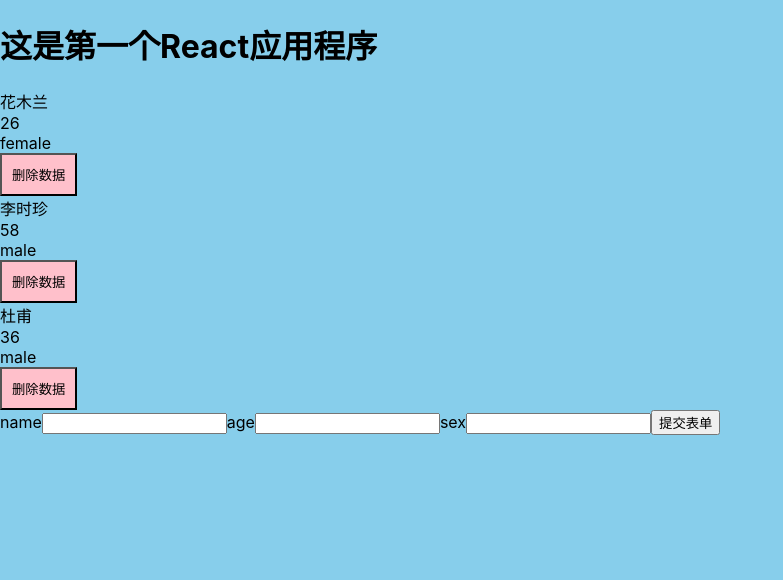
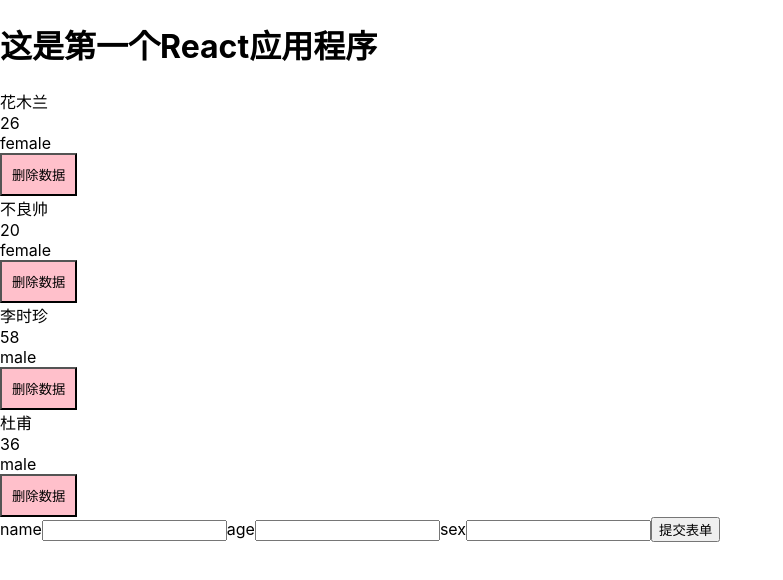
Before and after one commit to liangxiong3403/react_study, a React (Create React App) app in the folder my-app/: page / in a window 1280 px wide. Shown: the top 580 px of the page, without its empty margins (0-783 px from the left). Built offline with nearby package versions, Linux system fonts and the light colour scheme.

Commit message:
生命周期

```diff
--- a/my-app/src/App.js
+++ b/my-app/src/App.js
@@ -7,7 +7,7 @@
   state = {
     contactForm: [
       { name: "花木兰", age: "26", sex: "female", id: 1 },
-      { name: "不良帅", age: "320", sex: "female", id: 2 },
+      { name: "不良帅", age: "20", sex: "female", id: 2 },
       { name: "李时珍", age: "58", sex: "male", id: 3 },
       { name: "杜甫", age: "36", sex: "male", id: 4 },
     ]
@@ -22,10 +22,18 @@
   }
 
   deleteContact = id => {
-    let contactFormCopy = this.state.contactForm.filter(contact => contact.id != id);
+    let contactFormCopy = this.state.contactForm.filter(contact => contact.id !== id);
     this.setState({
       contactForm: contactFormCopy
     })
+  }
+
+  componentDidMount() {
+    console.log('挂载完成');
+  }
+
+  componentDidUpdate(prevProps, prevStates) {
+    console.log(prevProps, prevStates);
   }
 
   render() {
--- a/my-app/src/Contact.css
+++ b/my-app/src/Contact.css
@@ -1,4 +1,4 @@
-body {
+.ContactForm body {
     background: skyblue;
 }
 
```
Also changed, not shown: my-app/src/index.css (line endings or trailing spaces).
